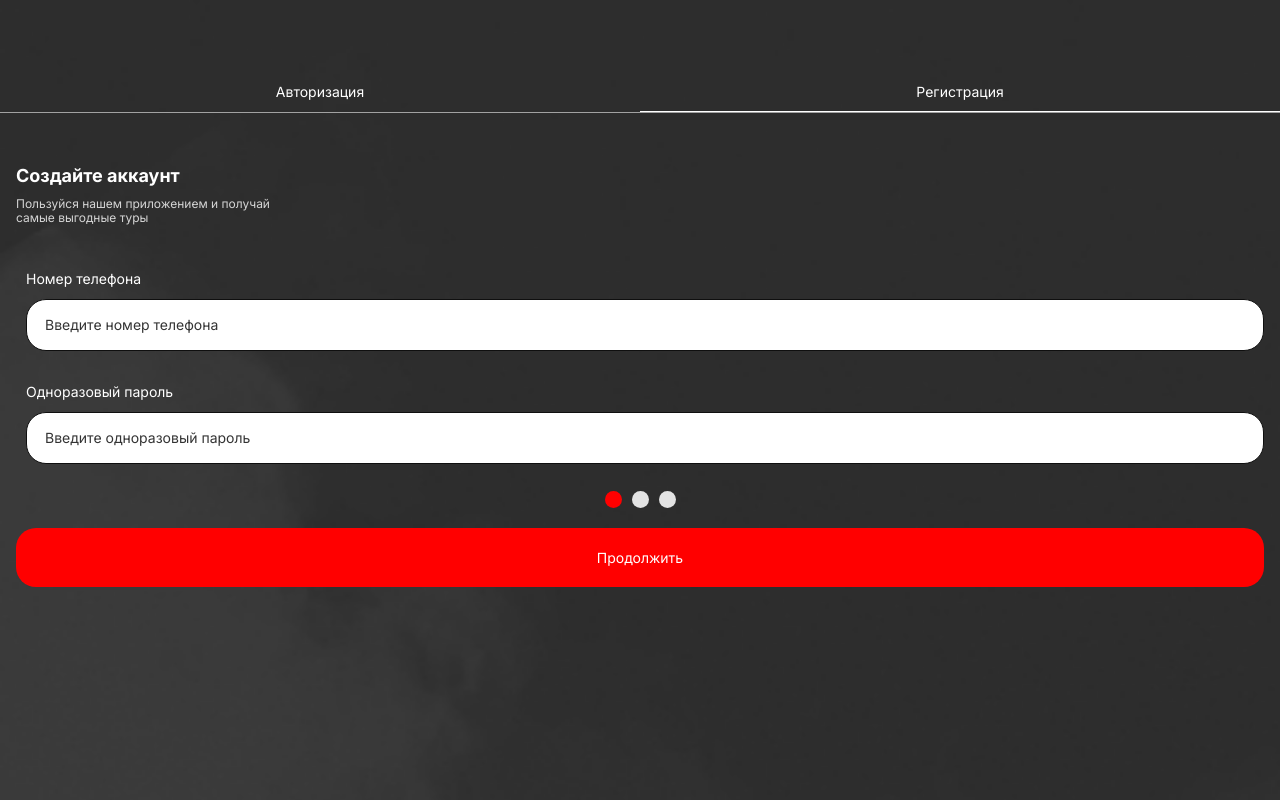
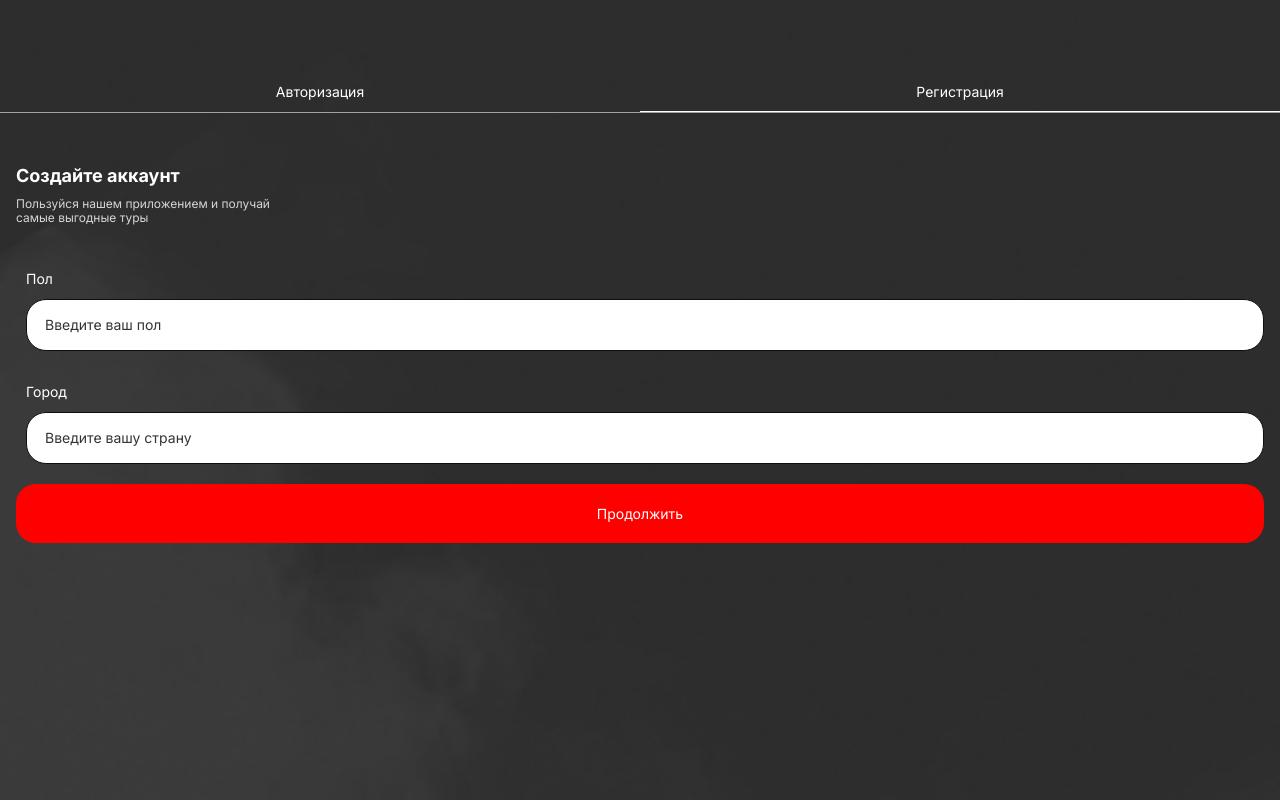
Before and after one commit to Shampoony/flowBody, a Vue app in the folder FlowBody/: page /users/registration in a window 1280 px wide. Built offline with nearby package versions, Linux system fonts and the light colour scheme.

Commit message:
registration is done

```diff
--- /dev/null
+++ b/FlowBody/src/api/requests.js
@@ -0,0 +1,31 @@
+const apiUrl = 'https://b6c5-94-158-60-244.ngrok-free.app';
+
+export async  function getToken(tg_id) {
+    try {
+        // Отправляем данные на сервер
+        const response = await axios.post(`${apiUrl}/api/user/check_user/${tg_id}`);
+
+        // Получаем токен и сохраняем его
+      /*   localStorage.setItem('user', response.data) */
+        console.log(response)
+
+        /* const { accessToken } = response.data;
+        localStorage.setItem('accessToken', accessToken); */
+
+        // Переходим к следующему шагу
+       /*  router.push({ name: 'registration-step-3' }); */
+      } catch (error) {
+        console.error( error.response?.data?.message || 'Ошибка регистрации. Попробуйте снова.')
+      }
+}
+
+export async  function updateUser(tg_id, requestData) {
+    try {
+        // Отправляем данные на сервер
+        const response = await axios.post(`${apiUrl}/api/user/check_user/${tg_id}`, requestData);
+
+        console.log(response)
+      } catch (error) {
+        console.error( error.response?.data?.message || 'Ошибка регистрации. Попробуйте снова.')
+      }
+}
--- a/FlowBody/src/components/generalComponents/v-footer.vue
+++ b/FlowBody/src/components/generalComponents/v-footer.vue
@@ -1,5 +1,5 @@
 <template>
-   <footer class="v-footer">
+   <footer class="v-footer" v-if="isAuth">
     <div class="v-footer__container container">
       <ul class="v-footer__list">
          <li class="v-footer__list-item footer-link">
@@ -47,4 +47,5 @@
    </footer>
 </template>
 <script setup>
+const isAuth = localStorage.getItem('user')
 </script>
--- /dev/null
+++ b/FlowBody/src/components/generalComponents/v-not-found.vue
@@ -0,0 +1,13 @@
+<template>
+    <div class="wrapper">
+    <main class="v-not-found">
+        <div class="v-not-found__container container">
+            <h2 class="title">Page not found. 404</h2>
+        </div>
+    </main>
+    <v-footer/>
+</div>
+</template>
+<script setup>
+import vFooter from './v-footer.vue';
+</script>
--- a/FlowBody/src/components/ratePage/v-rate.vue
+++ b/FlowBody/src/components/ratePage/v-rate.vue
@@ -5,8 +5,7 @@
               <div class="v-rate__info info">
                   <h1 class="v-rate__title title">Тарифы</h1>
                   <p class="v-rate__subtitle subtitle">Выберите свой тариф</p>
-                  <p class="v-rate__subtitle subtitle">тут долно быть что-то ---- {{ tgId }} </p>
-                  <router-link :to="{name: 'registration-step-2'}">Ссылка на второй шаг</router-link>
+                  <router-link :to="{name: 'registration-step-1'}">Ссылка на первый шаг</router-link>
               </div>
               <div class="v-rate__content">
                   <ul class="v-rate__list">
@@ -53,7 +52,6 @@
   <script setup>
   import { onMounted, ref } from 'vue';
 
-  const tg = window.Telegram;
   // Создаем переменную для хранения Telegram ID
   const tgId = ref(null);
 
--- a/FlowBody/src/components/user/registrationPage/v-register-info.vue
+++ b/FlowBody/src/components/user/registrationPage/v-register-info.vue
@@ -20,8 +20,8 @@
                   type="text"
                   class="v-user__form-input"
                   id="password2"
-                  v-model="city"
-                  placeholder="Введите город"
+                  v-model="country"
+                  placeholder="Введите вашу страну"
                 />
               </div>
             </form>
@@ -29,13 +29,12 @@
         </template>
 
         <template v-slot:buttons>
-          <router-link
-            :to="{ name: 'registration-step-2' }"
+          <div
             class="v-user__button"
             @click="saveData"
           >
             Продолжить
-          </router-link>
+          </div>
         </template>
       </v-user>
     </div>
@@ -46,15 +45,23 @@
 
   import { ref } from 'vue';
   import { useRegisterStore } from '@/stores/store';
+  import { getToken, updateUser } from '@/api/requests';
 
   const store = useRegisterStore(); // Получаем доступ к Pinia store
 
   const gender = ref('');
-  const city  = ref('');
+  const country  = ref('');
+  const tg = window?.Telegram?.WebApp;
 
   // Сохранение данных в store при продолжении
-  const saveData = () => {
-    store.updateFormField('gender', gender.value);
-    store.updateFormField('city', city.value);
+  const saveData = async  () => {
+    if (tg && tg.initDataUnsafe.user) {
+       await getToken(tg.initDataUnsafe.user.id)
+       await updateUser(JSON.stringify({'gender':gender.value, 'country':country.value}))
+
+    }
+
+    /* store.updateFormField('gender', gender.value);
+    store.updateFormField('city', city.value); */
   };
   </script>
--- a/FlowBody/src/components/user/registrationPage/v-register-num.vue
+++ b/FlowBody/src/components/user/registrationPage/v-register-num.vue
@@ -16,13 +16,13 @@
               />
             </div>
             <div class="v-user__form-block">
-              <label for="password" class="v-user__form-label">Одноразовый пароль</label>
+              <label for="password" class="v-user__form-label">Username</label>
               <input
                 type="text"
                 class="v-user__form-input"
                 id="password"
-                v-model="OTP"
-                placeholder="Введите одноразовый пароль"
+                v-model="username"
+                placeholder="Введите username"
               />
             </div>
             <div class="error" v-if="isError">Введите корректный номер телефона</div>
@@ -47,29 +47,39 @@
 import vUser from './v-user.vue';
 
 import { ref } from 'vue';
+import { useRouter } from 'vue-router';
 import { validateNumber } from '@/utils';
 import { useRegisterStore } from '@/stores/store';
 
 // Инициализация store
 const store = useRegisterStore();
+const router = useRouter();
 
 // Переменные состояния
 const number = ref('');
-const OTP = ref('');
+const username = ref('');
 const isError = ref(false);
+const errorText = ref('');
+
+const tg = window.Telegram
+if (tg && tg.WebApp) {
+  username.value = tg.WebApp.initDataUnsafe.user?.username
+}
 
 // Сохранение данных
 const saveData = () => {
-  if (!validateNumber(number.value)) {
+  if (!validateNumber(number.value) || !username.value) {
     isError.value = true;
+    errorText.value = !validateNumber(number.value)
+      ? 'Введите корректный номер телефона'
+      : 'Введите корректный username';
     return;
   }
 
   isError.value = false;
   store.updateFormField('number', number.value);
-  store.updateFormField('OTP', OTP.value);
+  store.updateFormField('username', username.value);
 
-  // Переход на следующий шаг
-  router.push({ name: 'registration-step-2'});
+
 };
 </script>
--- a/FlowBody/src/components/user/registrationPage/v-register-pas.vue
+++ b/FlowBody/src/components/user/registrationPage/v-register-pas.vue
@@ -61,7 +61,6 @@ const saveData = () => {
 if(password1.value === password2.value) {
     store.updateFormField('password', password1.value);
 } else {
-    console.log('В условии')
     passwordError.value = true
 }
 };
--- a/FlowBody/src/components/user/registrationPage/v-user.vue
+++ b/FlowBody/src/components/user/registrationPage/v-user.vue
@@ -18,7 +18,7 @@
                 <slot name="content">
 
                 </slot>
-                <div class="v-user__steps" v-if="step">
+                <!-- <div class="v-user__steps" v-if="step">
                     <router-link :to="{name: 'registration-step-1'}" class="v-user__step" :class="{active : step == 1}">
                     </router-link>
                     <router-link :to="{name: 'registration-step-2'}" class="v-user__step" :class="{active : step == 2}">
@@ -26,7 +26,7 @@
                     <router-link :to="{name: 'registration-step-3'}" class="v-user__step" :class="{active : step == 3}">
                     </router-link>
 
-                </div>
+                </div> -->
                 <slot name="buttons">
 
                 </slot>
--- a/FlowBody/src/output.css
+++ b/FlowBody/src/output.css
@@ -588,66 +588,10 @@ video {
   }
 }
 
-.absolute {
-  position: absolute;
-}
-
-.relative {
-  position: relative;
-}
-
-.mt-4 {
-  margin-top: 1rem;
+.mb-32 {
+  margin-bottom: 8rem;
 }
 
 .mb-4 {
   margin-bottom: 1rem;
 }
-
-.mb-32 {
-  margin-bottom: 8rem;
-}
-
-.mb-28 {
-  margin-bottom: 7rem;
-}
-
-.mt-16 {
-  margin-top: 4rem;
-}
-
-.mb-64 {
-  margin-bottom: 16rem;
-}
-
-.flex {
-  display: flex;
-}
-
-.w-full {
-  width: 100%;
-}
-
-.border {
-  border-width: 1px;
-}
-
-.text-center {
-  text-align: center;
-}
-
-.underline {
-  text-decoration-line: underline;
-}
-
-.outline {
-  outline-style: solid;
-}
-
-.transition {
-  transition-property: color, background-color, border-color, text-decoration-color, fill, stroke, opacity, box-shadow, transform, filter, -webkit-backdrop-filter;
-  transition-property: color, background-color, border-color, text-decoration-color, fill, stroke, opacity, box-shadow, transform, filter, backdrop-filter;
-  transition-property: color, background-color, border-color, text-decoration-color, fill, stroke, opacity, box-shadow, transform, filter, backdrop-filter, -webkit-backdrop-filter;
-  transition-timing-function: cubic-bezier(0.4, 0, 0.2, 1);
-  transition-duration: 150ms;
-}
--- a/FlowBody/src/router/index.js
+++ b/FlowBody/src/router/index.js
@@ -2,26 +2,18 @@
 const vRate = () => import('@/components/ratePage/v-rate.vue')
 
 const vRegister = () => import('@/components/user/registrationPage/v-register-num.vue')
-const VRegisterPas = () => import('@/components/user/registrationPage/v-register-pas.vue')
+/* const VRegisterPas = () => import('@/components/user/registrationPage/v-register-pas.vue') */
 const VRegisterInfo = () => import('@/components/user/registrationPage/v-register-info.vue')
 
 const vLogin = ()=>  import('@/components/user/loginPage/v-login.vue')
+
+const VNotFound = ()=> import('@/components/generalComponents/v-not-found.vue')
 
 import { createRouter, createWebHistory } from 'vue-router'
 const userRoutes = [
     {
         path: 'registration',
         name: 'registration-step-1',
-        component: vRegister
-    },
-    {
-        path: 'registration/step-2',
-        name: 'registration-step-2',
-        component: VRegisterPas
-    },
-    {
-        path: 'registration/step-3',
-        name: 'registration-step-3',
         component: VRegisterInfo
     },
     {
@@ -36,12 +28,18 @@ const routes = [
     {
         path: '/',
         name: 'rate',
-        component: vRate
+        component: vRate,
+        meta: { requiresAuth: true }
     },
     {
         path: '/users/',
         children: userRoutes
     },
+    {
+        path: '/:pathMatch(.*)*',
+        component: VNotFound
+
+    }
 
 ]
 const router = createRouter({
@@ -49,4 +47,14 @@ const router = createRouter({
     routes
   })
 
+router.beforeEach((to, from, next) => {
+const isAuthenticated = localStorage.getItem('user')
+
+// Если маршрут требует авторизации и пользователь не авторизован
+if (to.meta.requiresAuth && !isAuthenticated) {
+    next({ name: 'login' }) // Перенаправляем на страницу входа
+} else {
+    next() // Если все в порядке, продолжаем навигацию
+}
+})
   export default router
--- a/FlowBody/src/stores/store.js
+++ b/FlowBody/src/stores/store.js
@@ -3,9 +3,6 @@ import { defineStore } from 'pinia';
 export const useRegisterStore = defineStore('register', {
   state: () => ({
     registrationForm: {
-      number: '',
-      OTP: '',
-      password: '',
       gender: '',
       city: '',
     },
--- /dev/null
+++ b/package.json
@@ -0,0 +1,5 @@
+{
+  "dependencies": {
+    "axios": "^1.7.9"
+  }
+}
```
Also changed, not shown: 2 other files (tests, documents, lock files or other folders).
